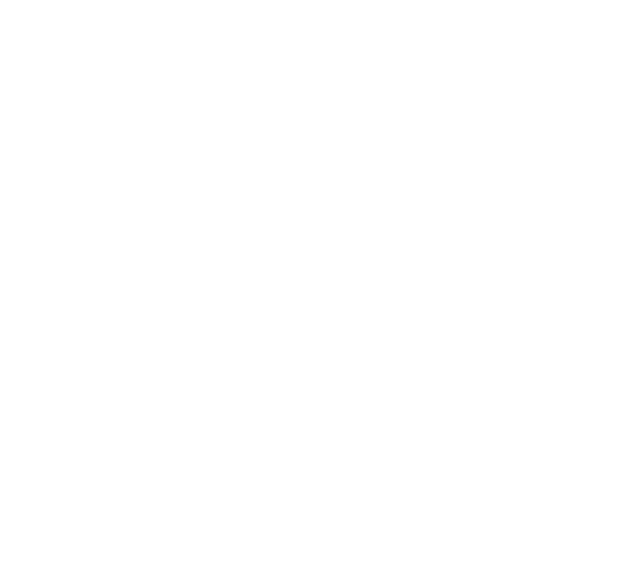
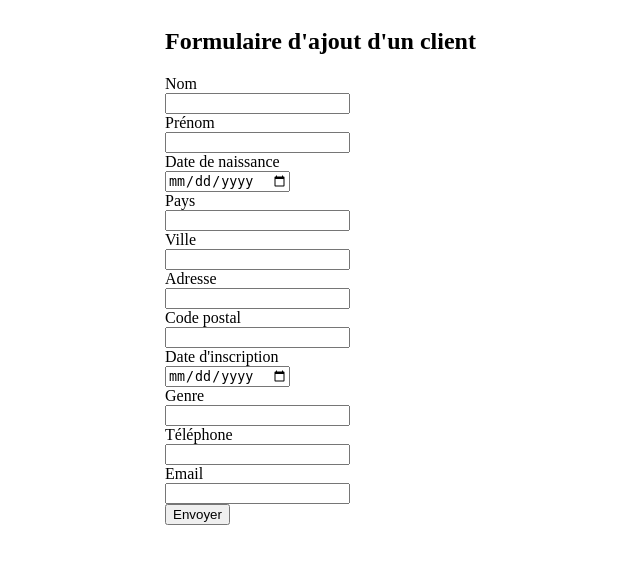
Before and after one commit to SimplonAuch2/CRM, a PHP site: page /form_client.php in a window 1280 px wide. Before the commit the part shown is empty. Shown: the top 564 px of the page, without its empty margins (435-1075 px from the left). Run offline with PHP 8.4, Linux system fonts and the light colour scheme.

Commit message:
form add client html finished

```diff
--- a/form_client.php
+++ b/form_client.php
@@ -6,12 +6,77 @@
 		<link rel="stylesheet" type="text/css" href="style.css">
 	</head>
 	<body>
-		<form>
+		<div class="page">
+			<div class="formCustomer">
+				<form method="POST">
+					<h2 class="titreForm">Formulaire d'ajout d'un client</h2>
+
+					<div class="addCustomer">
+						<label for="customer_name">Nom</label><br>
+						<input id="customer_name" type="text" name="customer_name"><br>
+					</div>
+
+					<div class="addCustomer">
+						<label for="customer_firstname">Prénom</label><br>
+						<input id="customer_firstname" type="text" name="customer_firstname"><br>
+					</div>
+
+					<div class="addCustomer">
+						<label for="customer_birthday">Date de naissance</label><br>
+						<input id="customer_birthday" type="date" name="customer_birthday"><br>
+					</div>
+
+					<div class="addCustomer">
+						<label for="customer_country">Pays</label><br>
+						<input id="customer_country" type="text" name="customer_country"><br>
+					</div>
+
+					<div class="addCustomer">
+						<label for="customer_city">Ville</label><br>
+						<input id="customer_city" type="text" name="customer_city"><br>
+					</div>
+
+					<div class="addCustomer">
+						<label for="customer_adress">Adresse</label><br>
+						<input id="customer_adress" type="text" name="customer_adress"><br>
+					</div>
+
+					<div class="addCustomer">
+						<label for="customer_zipCode">Code postal</label><br>
+						<input id="customer_zipCode" type="text" name="customer_zipCode"><br>
+					</div>
+
+					<div class="addCustomer">
+						<label for="customer_registrationDate">Date d'inscription</label><br>
+						<input id="customer_registrationDate" type="date" name="customer_registrationDate"><br>
+					</div>
+
+					<div class="addCustomer">
+						<label for="customer_gender">Genre</label><br>
+						<input id="customer_gender" type="text" name="customer_gender"><br>
+					</div>
+
+					<div class="addCustomer">
+						<label for="customer_phoneNumber">Téléphone</label><br>
+						<input id="customer_phoneNumber" type="number" name="customer_phoneNumber"><br>
+					</div>
+
+					<div class="addCustomer">
+						<label for="customer_email">Email</label><br>
+						<input id="customer_email" type="text" name="customer_email"><br>
+					</div>
+
+					<div>
+						<button type="submit" id="validateCustomer">Envoyer</button>
+					</div>
+				</form>
+
+			</div>
+
+		</div>
 
 
 
-
-		</form>
 
 
 
--- a/style.css
+++ b/style.css
@@ -1,3 +1,17 @@
+.page
+{
+	margin:0;
+	padding:0;
+}
+
+.formCustomer
+{
+	display:flex;
+	position:absolute;
+	left:600px;
+}
+
+
 .titreForm
 {
 	text-align: center;
```
